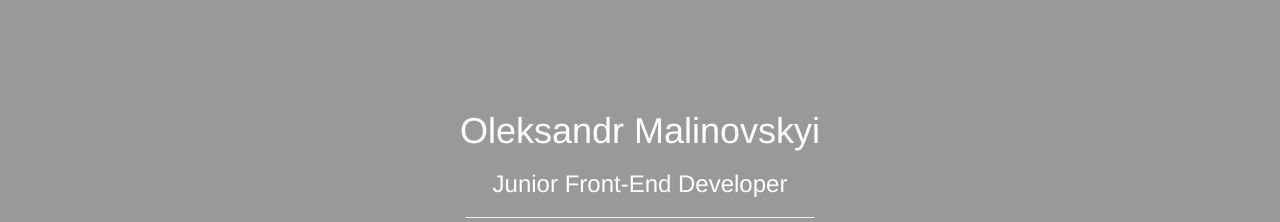
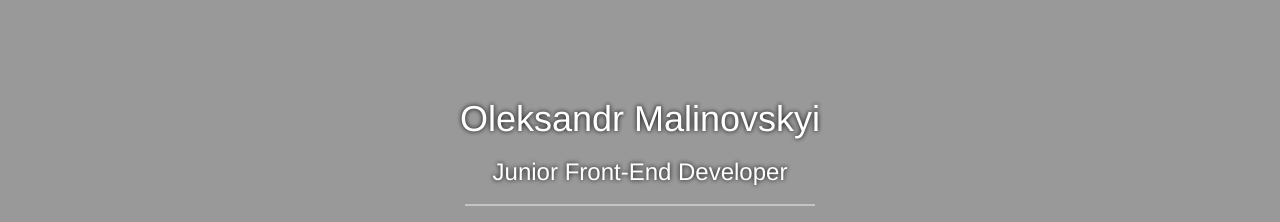
Before and after one commit to SanchezAlex/cv, a website: page src/index.html in a window 1280 px wide. Shown: the part 531-753 px from the top of the page. Drawn offline with Linux system fonts and the light colour scheme; some packages are replaced by stand-ins of ours.

Commit message:
intro-block fix

```diff
--- a/src/index.html
+++ b/src/index.html
@@ -64,7 +64,7 @@
     <div class="black-mask">
         <div class="container">
             <div class="row">
-                <div class="col-md-12">
+                <div class="intro-main col-md-12">
                     <div class="intro-block text-center">
                         <img class="intro-ava" src="img/intro-ava.jpg" alt="img_not_found">
                         <h1>Oleksandr Malinovskyi</h1>
--- a/src/style.css
+++ b/src/style.css
@@ -55,11 +55,22 @@ a, a:hover {
     transition: 0.1s;
     z-index: -1;
 }
+.intro-main {
+    height: 100vh;
+    position: relative;
+    overflow: hidden;
+    background-size: cover;
+}
 .intro-block {
     position: relative;
+    display:block;
+    top: 50%;
+    left: 50%;
+    text-align:center;
+    -webkit-transform: translate(-50%, -50%);-moz-transform: translate(-50%, -50%);-ms-transform: translate(-50%, -50%);-o-transform: translate(-50%, -50%);transform: translate(-50%, -50%);
+    text-shadow: 0px 0px 5px rgba(0, 0, 0, 1);
     overflow: hidden;
     padding-top: 20%;
-    height: 100vh;
     color: #fff;
 }
 
```
